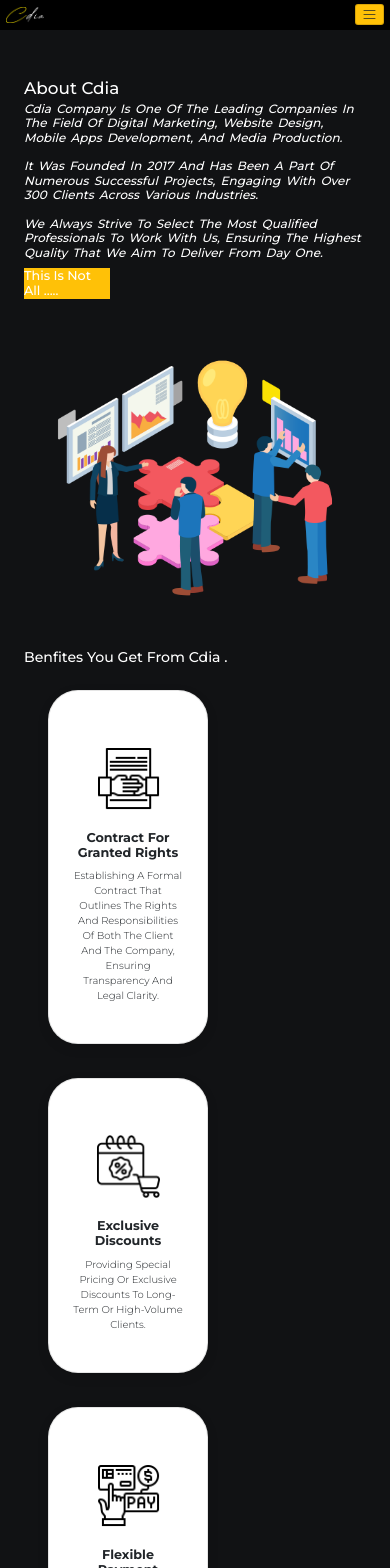
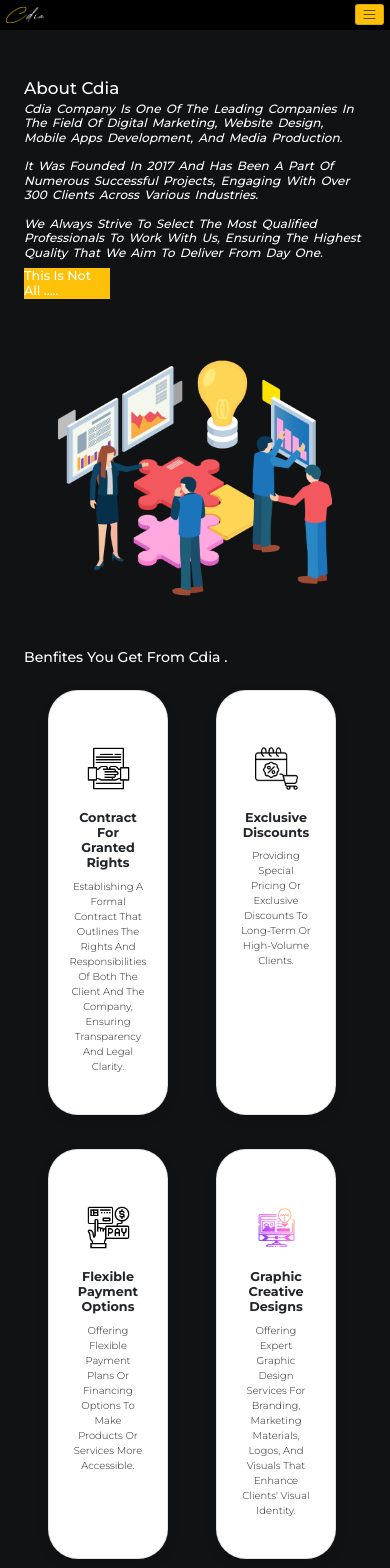
Before and after one commit to mrwan14/cdia-react-, a React (Create React App) app: page /about in a window 390 px wide. Shown: the top 1568 px of the page. Built offline with nearby package versions, Linux system fonts and the light colour scheme.

Commit message:
media-query

```diff
--- a/src/About/about.css
+++ b/src/About/about.css
@@ -15,7 +15,7 @@
 
 @media (max-width: 1190px) {
   .card {
-    width: 35rem;
+    width: 30rem;
   }
 }
 
@@ -24,7 +24,7 @@
     font-size: 55%;
   }
   .card {
-    width: 35rem;
+    width: 25rem;
   }
 
 }
@@ -40,6 +40,6 @@
     font-size: 50%;
   }
   .card {
-    width: 20rem;
+    width: 15rem;
   }
 }
```
